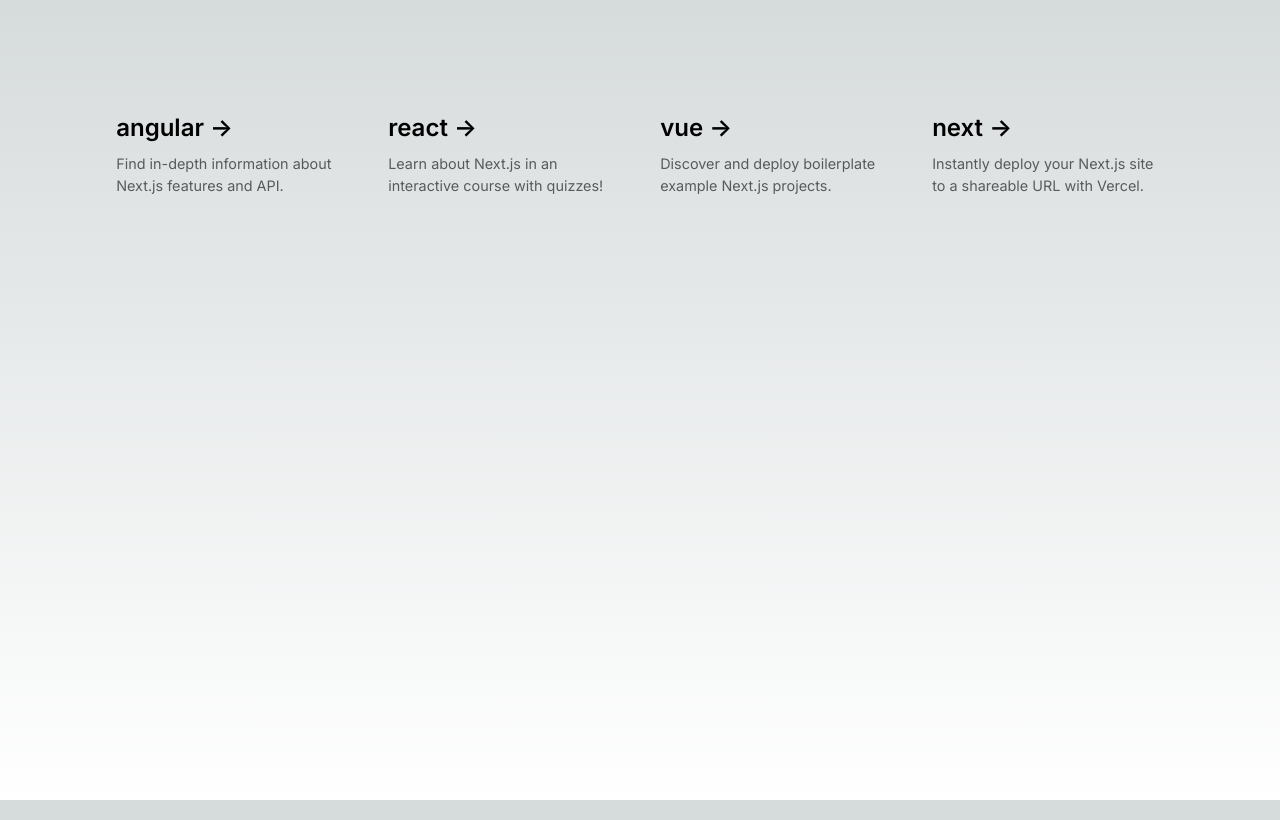
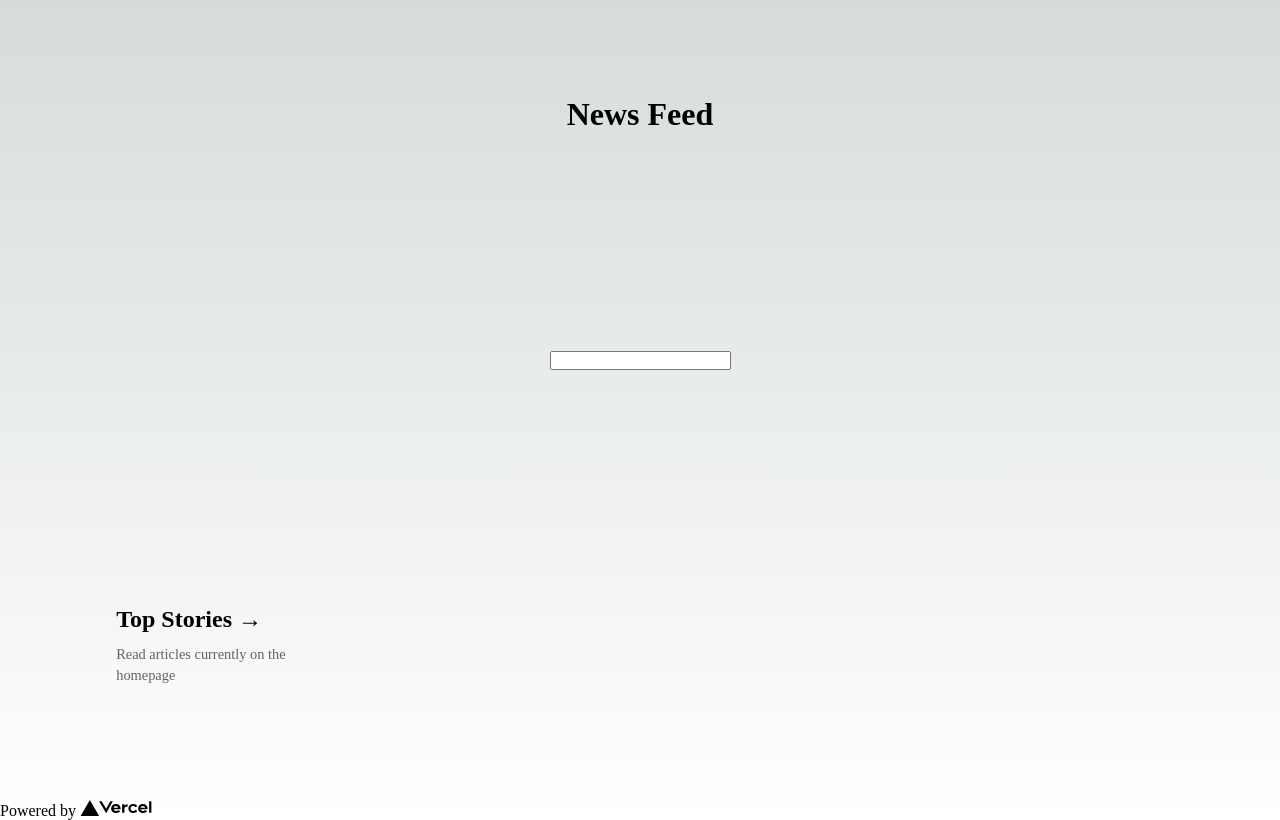
Before and after one commit to PonchoBT/nextdeaftech, a Next.js app: page / in a window 1280 px wide. Built offline with nearby package versions, Linux system fonts and the light colour scheme.

Commit message:
Add Search

```diff
--- /dev/null
+++ b/pages/api/index.js
@@ -0,0 +1,19 @@
+export async function handler(url) {
+    const response = await fetch(url);
+    const data = await response.json();
+    return data.results
+}
+
+export async function search(url) {
+    const response = await fetch(url);
+      const data = await response.json();
+      const docs = data.response.docs ?? [];
+      const results = docs.map(doc => {
+        return {
+            title: doc?.headline?.main,
+            url: doc.web_url,
+            uri: doc.uri,
+        }
+      })
+    return results
+}
--- a/pages/index.js
+++ b/pages/index.js
@@ -1,81 +1,56 @@
+import { useState } from "react"
 import Head from 'next/head'
 import Image from 'next/image'
-import { Inter } from '@next/font/google'
-import Link from 'next/link'
-import styles from '@/styles/Home.module.css'
-
-const inter = Inter({ subsets: ['latin'] })
+import Link from "next/link"
+import { useRouter } from "next/router"
+import styles from '../styles/Home.module.css'
 
 export default function Home() {
+  const [query, getQuery] = useState();
+  const router = useRouter()
+  const handleOnChange = e => getQuery(e.target.value)
+  const handleOnSubmit = e => {
+    e.preventDefault()
+    router.push(`/news/${query}`)
+  }
+
   return (
-    <>
+    <div className={styles.container}>
       <Head>
         <title>Create Next App</title>
         <meta name="description" content="Generated by create next app" />
-        <meta name="viewport" content="width=device-width, initial-scale=1" />
         <link rel="icon" href="/favicon.ico" />
       </Head>
+
       <main className={styles.main}>
+        <h1 className={styles.title}>News Feed</h1>
+
+        <form onSubmit={handleOnSubmit}>
+          <input type="text" onChange={handleOnChange} />
+        </form>
+
         <div className={styles.grid}>
-
-        <Link
-            href="/learn/angular"
-            className={styles.card}
-            target="_blank"
-            rel="noopener noreferrer"
-          >
-            <h2 className={inter.className}>
-            angular <span>-&gt;</span>
-            </h2>
-            <p className={inter.className}>
-              Find in-depth information about Next.js features and&nbsp;API.
-            </p>
-         </Link>
-
-          <Link
-            href="/learn/react"
-            className={styles.card}
-            target="_blank"
-            rel="noopener noreferrer"
-          >
-            <h2 className={inter.className}>
-            react <span>-&gt;</span>
-            </h2>
-            <p className={inter.className}>
-              Learn about Next.js in an interactive course with&nbsp;quizzes!
-            </p>
-          </Link>
-
-          <Link
-            href="/learn/vue"
-            className={styles.card}
-            target="_blank"
-            rel="noopener noreferrer"
-          >
-            <h2 className={inter.className}>
-            vue <span>-&gt;</span>
-            </h2>
-            <p className={inter.className}>
-              Discover and deploy boilerplate example Next.js&nbsp;projects.
-            </p>
-          </Link>
-
-          <Link
-            href="/learn/next"
-            className={styles.card}
-            target="_blank"
-            rel="noopener noreferrer"
-          >
-            <h2 className={inter.className}>
-            next <span>-&gt;</span>
-            </h2>
-            <p className={inter.className}>
-              Instantly deploy your Next.js site to a shareable URL
-              with&nbsp;Vercel.
-            </p>
+          <Link href="/news/">
+            <div className={styles.card}>
+              <h2>Top Stories &rarr;</h2>
+              <p>Read articles currently on the homepage</p>
+            </div>
           </Link>
         </div>
       </main>
-    </>
+
+      <footer className={styles.footer}>
+        <Link
+          href="https://vercel.com?utm_source=create-next-app&utm_medium=default-template&utm_campaign=create-next-app"
+          target="_blank"
+          rel="noopener noreferrer"
+        >
+          Powered by{' '}
+          <span className={styles.logo}>
+            <Image src="/vercel.svg" alt="Vercel Logo" width={72} height={16} />
+          </span>
+        </Link>
+      </footer>
+    </div>
   )
 }
```
Also changed, not shown: pages/news/[query].js (added, +30 -0 lines).
